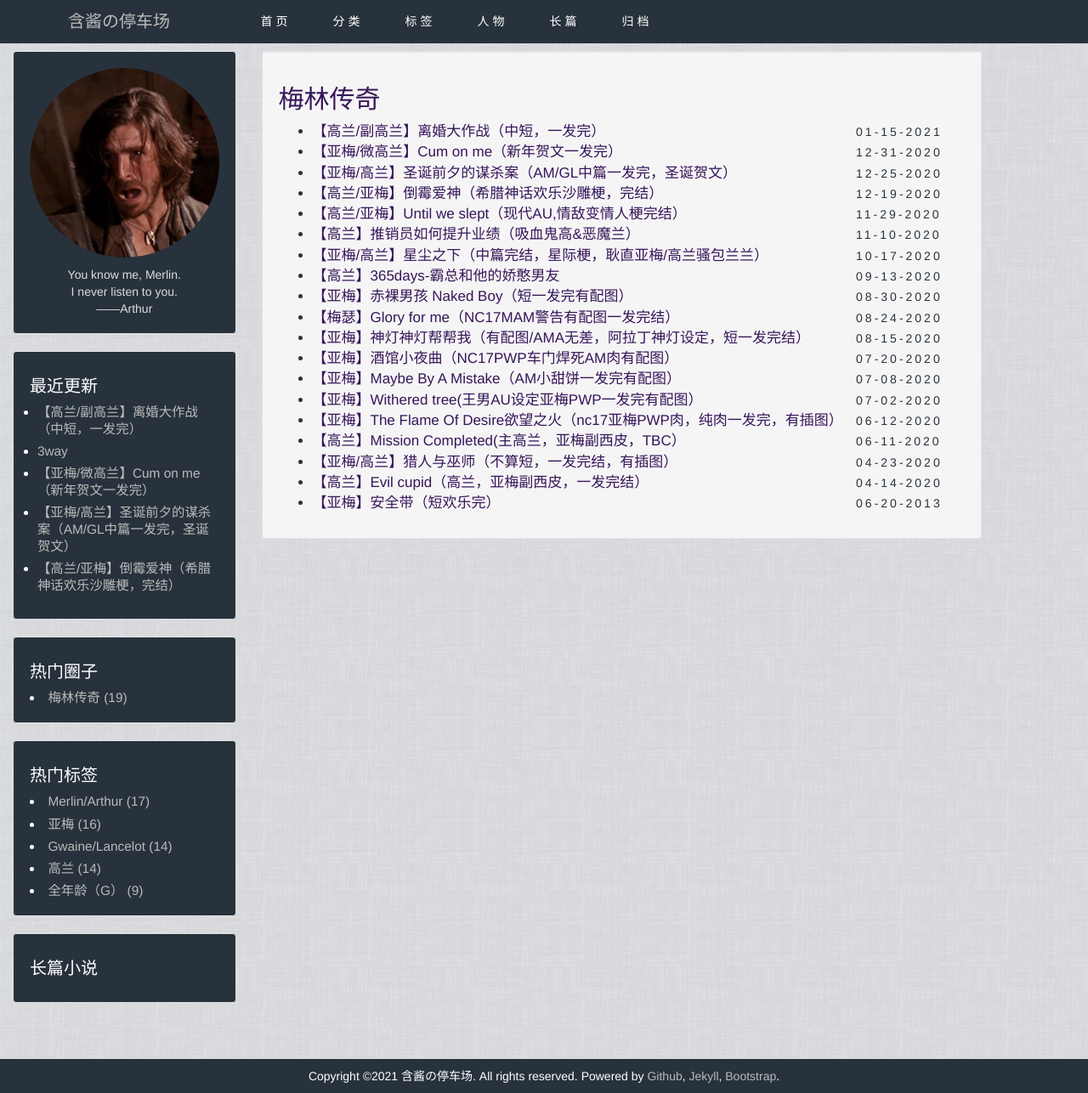
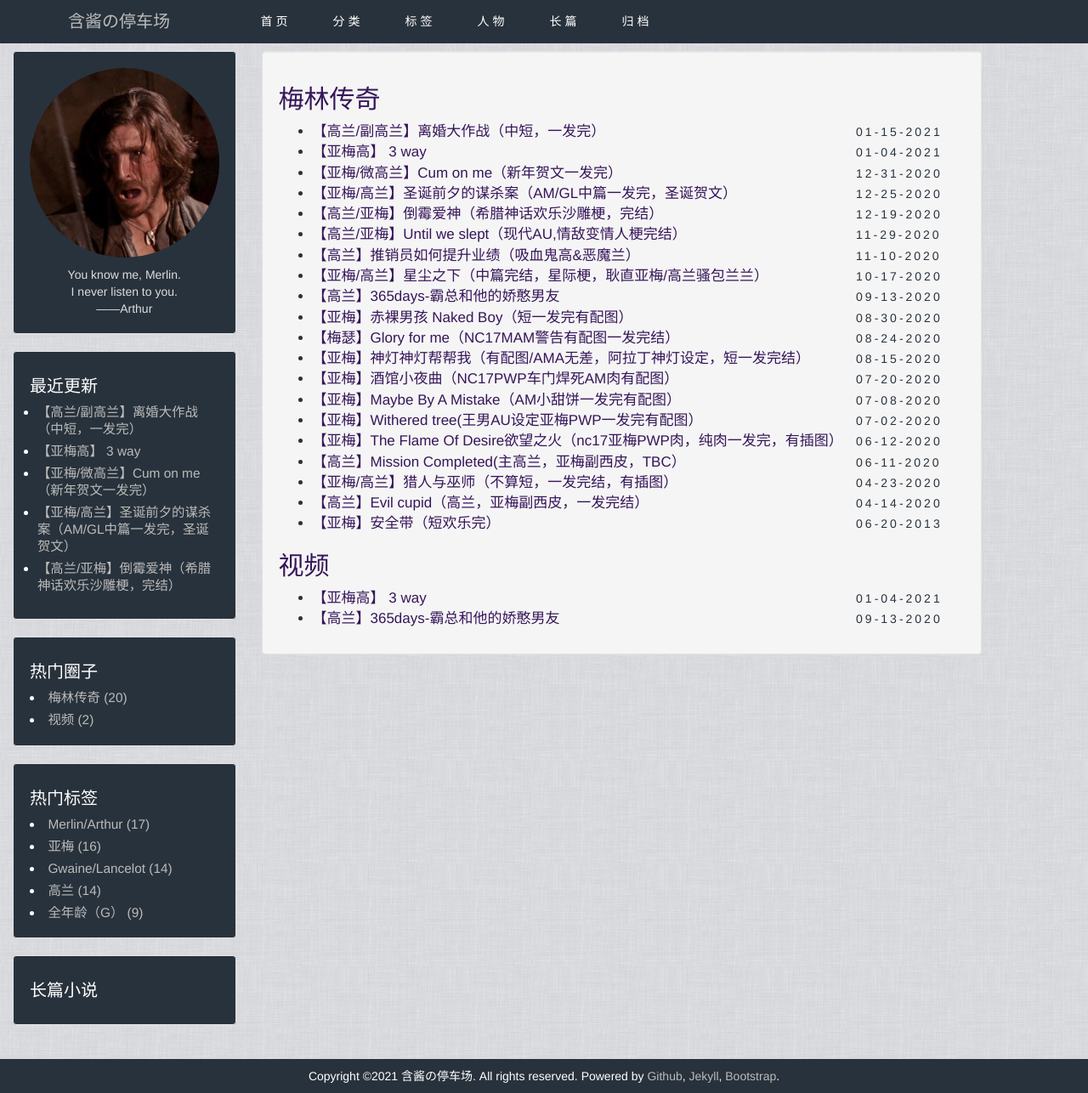
Before and after one commit to nancy-merthur/royal-dollop-head, a Jekyll site: the page built from categories-detail.md, in a window 1280 px wide and 1286 px high. Shown: the whole window at 85% size. Built offline with Jekyll 4.4.1, drawn with Linux system fonts in a browser that asks for light colours.

Commit message:
Add front format

```diff
--- a/_posts/2020-09-13-GL-365days.md
+++ b/_posts/video_post/2020-09-13-GL-365days.md
@@ -2,9 +2,9 @@
 layout: post
 title: 【高兰】365days-霸总和他的娇憨男友
 date: 2020-09-13 13:23
-categories: ["梅林传奇"]
+categories: ["梅林传奇", "视频"]
 characters: ["Gwaine", "Lancelot"]
-tags: ["Gwaine/Lancelot", "高兰"]
+tags: ["Gwaine/Lancelot", "高兰", "视频"]
 origin: 随缘
 description: 军火总裁兰兰交易时偶然遇见战地医生高汶，顿时相中，厕所堵人，餐厅约会，365天你必然爱上我！
 published: true
--- a/_posts/video_post/2021-01-04-3WAY.md
+++ b/_posts/video_post/2021-01-04-3WAY.md
@@ -1 +1,13 @@
+---
+layout: post
+title: 【亚梅高】 3 way
+date: 2021-01-04
+categories: ["梅林传奇", "视频"]
+characters: ["Merlin", "Arthur", "Gwaine"]
+tags: ["视频"]
+origin: Youtube
+description:
+published: true
+---
+
 <iframe width="640" height="360" src="https://www.youtube.com/embed/Wr5RL-uwS-k" frameborder="0" allow="accelerometer; autoplay; clipboard-write; encrypted-media; gyroscope; picture-in-picture" allowfullscreen></iframe>
```
